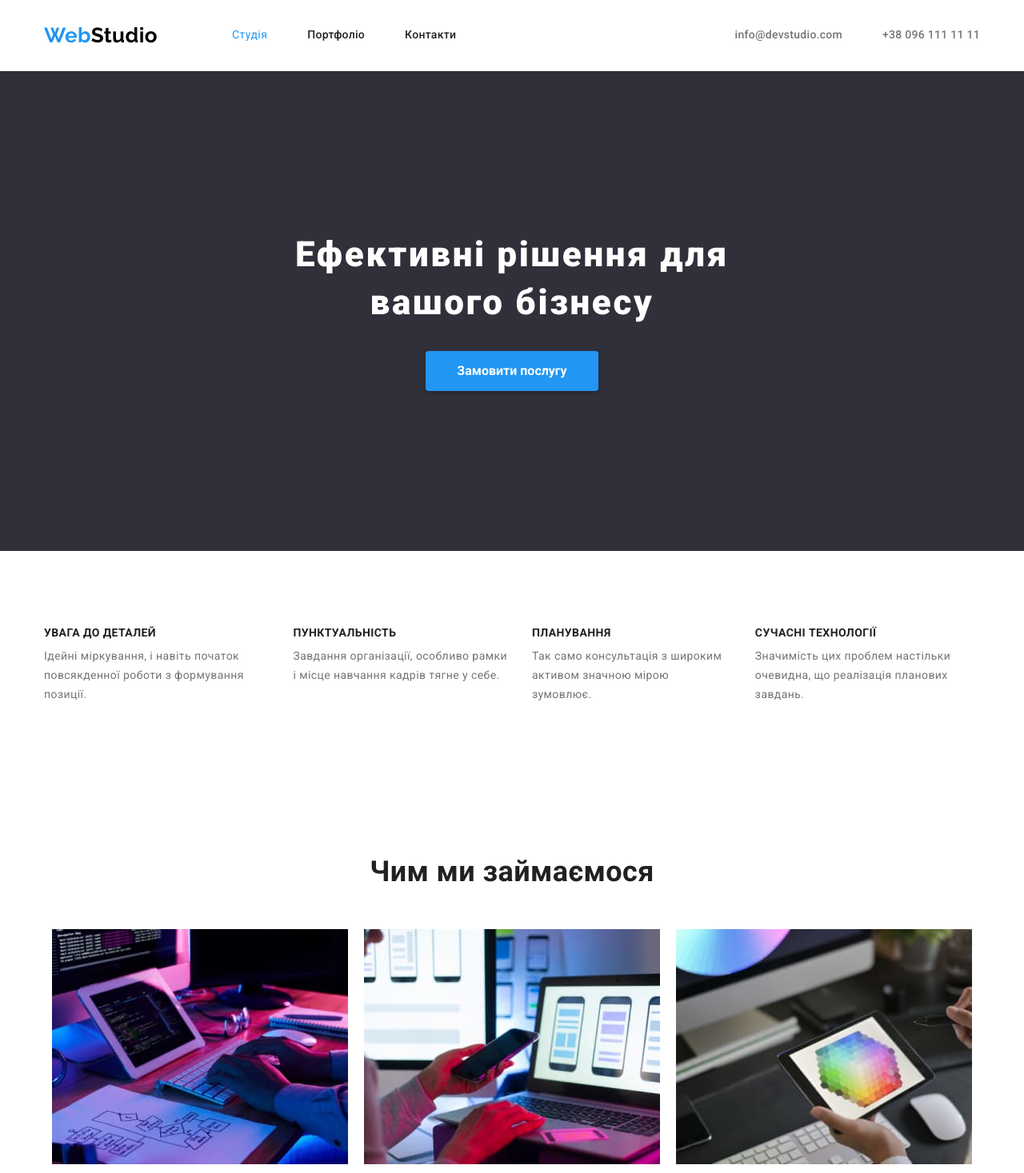
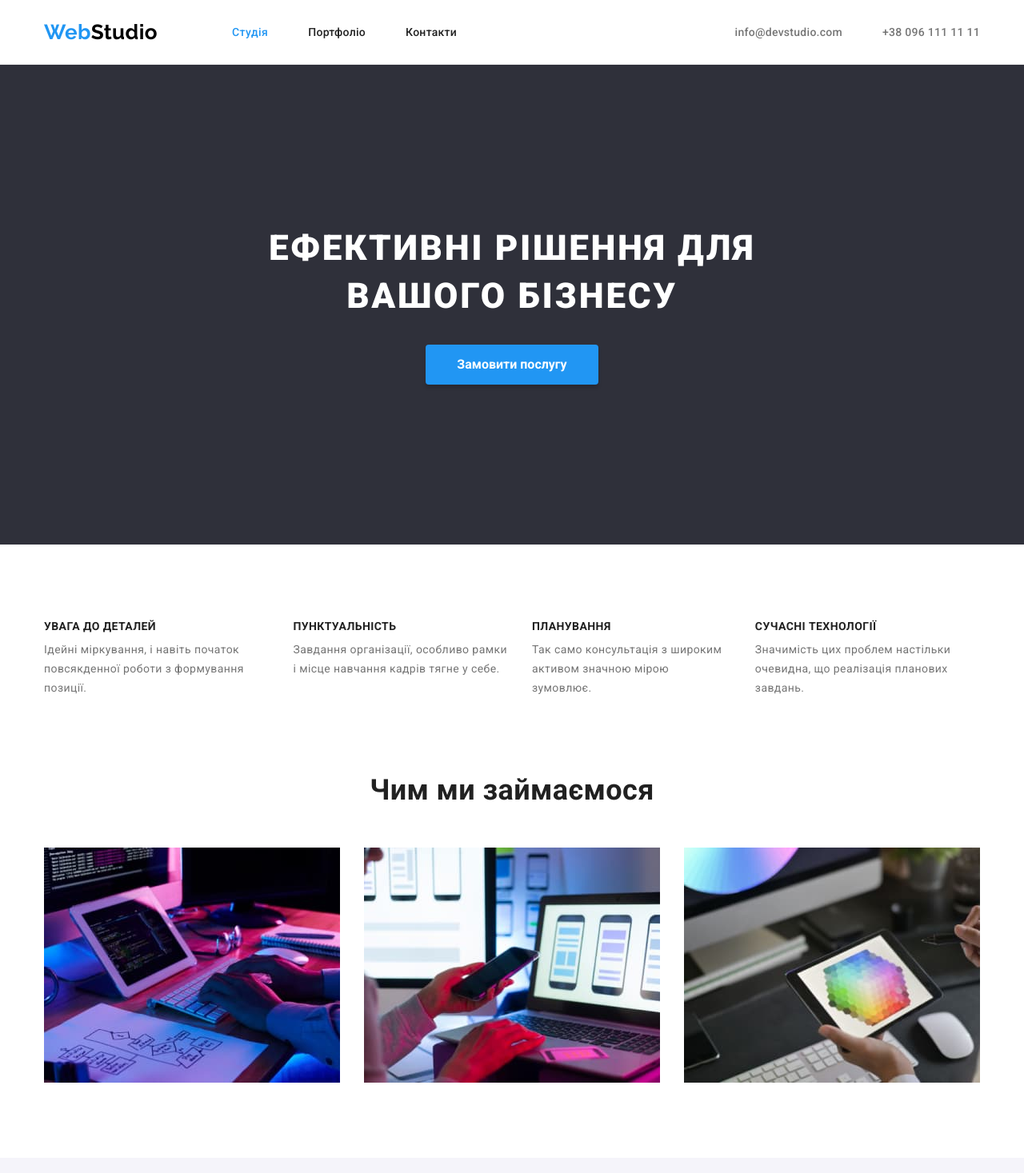
Before and after one commit to LiudmylaKozytska/goit-markup-hw-03, a plain HTML site: page index.html in a window 1280 px wide. Shown: the top 1467 px of the page at 80% size. Drawn offline with Linux system fonts and the light colour scheme.

Commit message:
поправки

```diff
--- a/css/styles.css
+++ b/css/styles.css
@@ -21,13 +21,16 @@ body {
 }
 
 ul {
-    display: flex;
     padding: 0;
     margin: 0;
 }
 
 p {
     margin: 0;
+}
+
+img {
+    display: block;
 }
 
 .container {
@@ -38,6 +41,10 @@ p {
 
 .list {
     list-style-type: none;
+}
+
+.flex-list {
+    display: flex;
 }
 
 .section {
@@ -58,6 +65,7 @@ p {
 .header-navigation {
     display: flex;
     justify-content: space-between;
+    align-items: center;
     margin: 0;
 }
 
@@ -72,9 +80,11 @@ p {
 
 .web {
     margin-right: 93px;
+    padding: 24px 0;
     font-family: 'Raleway';
     font-weight: 700;
     font-size: 26px;
+    line-height: 1.1923;
     color: var(--color-decoration);
 }
 
@@ -82,21 +92,27 @@ p {
     font-family: 'Raleway';
     font-weight: 700;
     font-size: 26px;
+    line-height: 1.1923;
     color: var(--color-black);
 }
 
 .home {
+    display: block;
+    padding: 32px 0;
+    font-weight: 500;
+    line-height: 1.1428;
     color: var(--color-decoration);
 }
 
 .navigation-list {
-    display: flex;
     align-items: center;
     gap: 50px;
     margin: 0;
 }
 
 .navigation-link {
+    display: block;
+    padding: 32px 0;
     font-weight: 500;
     line-height: 1.1428;
     letter-spacing: 0.02em;
@@ -105,13 +121,13 @@ p {
 }
 
 .contact-list {
-    padding: 32px 0;
-    display: flex;
     gap: 50px;
     margin: 0;
 }
 
 .contact-item {
+    display: block;
+    padding: 32px 0;
     font-weight: 500;
     line-height: 1.1428;
     letter-spacing: 0.02em;
@@ -140,6 +156,7 @@ p {
     font-size: 44px;
     line-height: 1.3636;
     letter-spacing: 0.06em;
+    text-transform: uppercase;
     color: var(--color-white);
 }
 
@@ -197,6 +214,10 @@ p {
 }
 
 /* чим ми займаємось */
+.service-section {
+    padding-bottom: 94px;
+}
+
 .title {
     margin: 0 0 50px;
     text-align: center;
@@ -207,7 +228,7 @@ p {
 }
 
 .service-list {
-    justify-content: space-around;
+    justify-content: space-between;
 }
 
 /* команда */
@@ -268,6 +289,7 @@ p {
 }
 
 .footer-list {
+    display: flex;
     flex-direction: column;
     gap: 9px;
 }
--- a/index.html
+++ b/index.html
@@ -18,13 +18,13 @@
       <div class="header-container">
         <nav class="header-navigation">
           <a class="link web" href="./index.html">Web<span class="studio">Studio</span></a>
-          <ul class="list navigation-list">
+          <ul class="list flex-list navigation-list">
             <li><a class="link home" href="./index.html">Студія</a></li>
             <li><a class="link navigation-link" href="./portfolio.html">Портфоліо</a></li>
             <li><a class="link navigation-link" href="#">Контакти</a></li>
           </ul>
         </nav>
-        <ul class="list contact-list">
+        <ul class="list flex-list contact-list">
           <li><a class="link contact-item" href="mailto:info@devstudio.com">info@devstudio.com</a></li>
           <li><a class="link contact-item" href="tel:+380961111111">+38 096 111 11 11</a></li>
         </ul>
@@ -41,7 +41,7 @@
     <section class="section">
       <div class="container">
         <h2 class="visually-hidden">Переваги</h2>
-        <ul class="list specialty-list">
+        <ul class="list flex-list specialty-list">
           <li class="specialty-item">
             <h3 class="specialty-title">Увага до деталей</h3>
             <p>Ідейні міркування, і навіть початок повсякденної роботи з формування позиції.</p>
@@ -61,10 +61,10 @@
         </ul>
       </div>
     </section>
-    <section class="section">
+    <section class="service-section">
       <div class="container">
         <h2 class="title">Чим ми займаємося</h2>
-        <ul class="list service-list">
+        <ul class="list flex-list service-list">
           <li><img src="images/boxone.jpg" alt="Написання коду" width="370"></li>
           <li><img src="images/boxtwo.jpg" alt="Створення макету на телефон" width="370"></li>
           <li><img src="images/boxthree.jpg" alt="Вибір кольору" width="370"></li>
@@ -75,7 +75,7 @@
       <div class="section">
         <div class="container">
           <h2 class="title">Наша команда</h2>
-          <ul class="list team-list">
+          <ul class="list flex-list team-list">
             <li class="team-item">
               <img src="images/portretone.jpg" alt="Фото Ігоря Дем'яненко" width="270">
               <div class="team-description">
@@ -111,14 +111,14 @@
   </main>
 <footer class="foot">
   <div class="container">
-      <a class="link logo" href="./index.html">Web<span class="logo-footer">Studio</span></a>
+    <a class="link logo" href="./portfolio.html">Web<span class="logo-footer">Studio</span></a>
     <address>
       <ul class="footer-list">
-          <li class="list footer-item"><a class="link map" href="https://goo.gl/maps/GycgCXqMDb9yf3LZ9">м. Київ,
-              пр-т Лесі Українки,
+        <li class="list"><a class="link map" href="https://goo.gl/maps/GycgCXqMDb9yf3LZ9">м. Київ, пр-т
+            Лесі Українки,
             26</a></li>
-          <li class="list footer-item"><a class="link contacts" href="mailto:info@example.com">info@example.com</a></li>
-          <li class="list footer-item"><a class="link contacts" href="tel:+38096111111">+380961111111</a></li>
+        <li class="list"><a class="link contacts" href="mailto:info@example.com">info@example.com</a></li>
+        <li class="list"><a class="link contacts" href="tel:+38096111111">+380961111111</a></li>
       </ul>
     </address>
   </div>
```
Also changed, not shown: portfolio.html (+3 -3 lines). Lines whose indentation alone changed are shown as unchanged.
